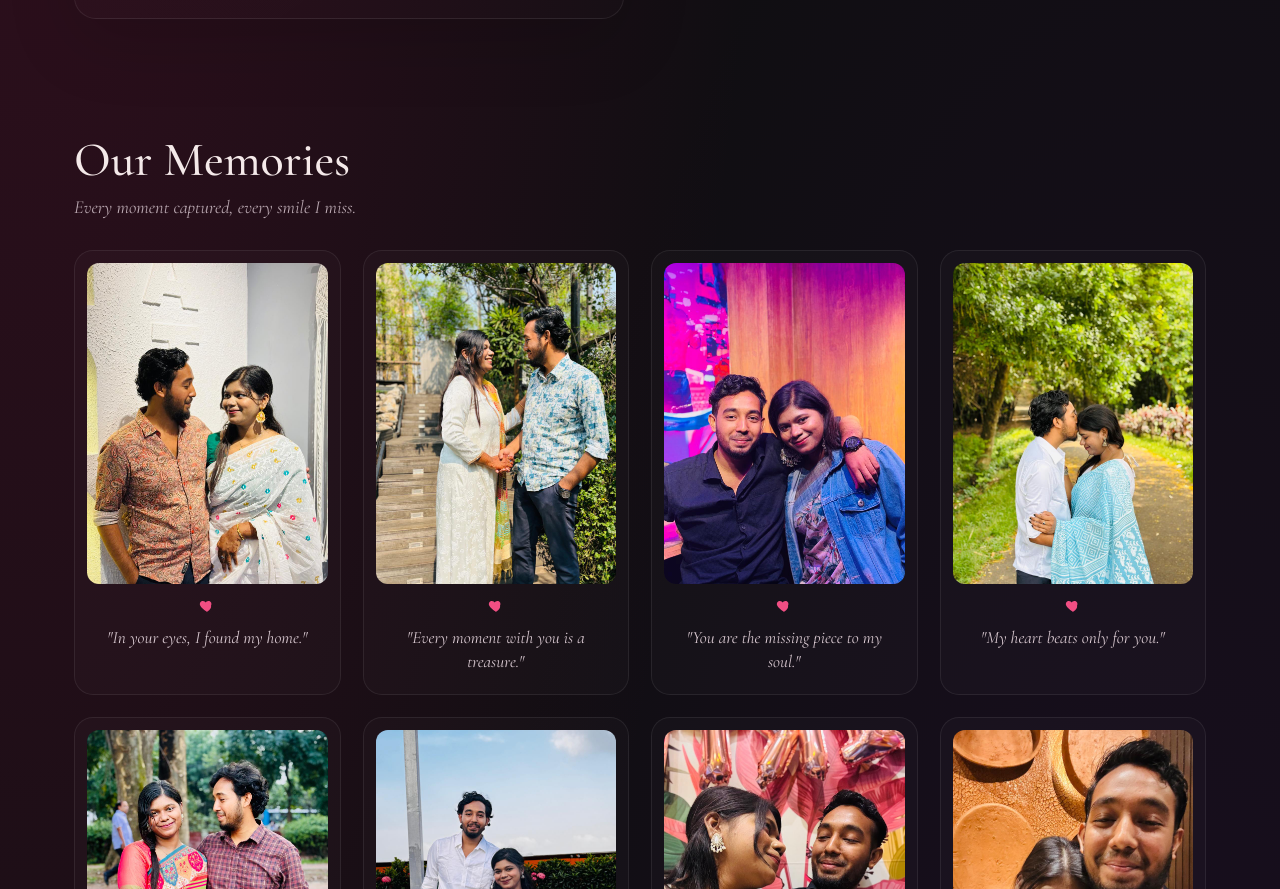
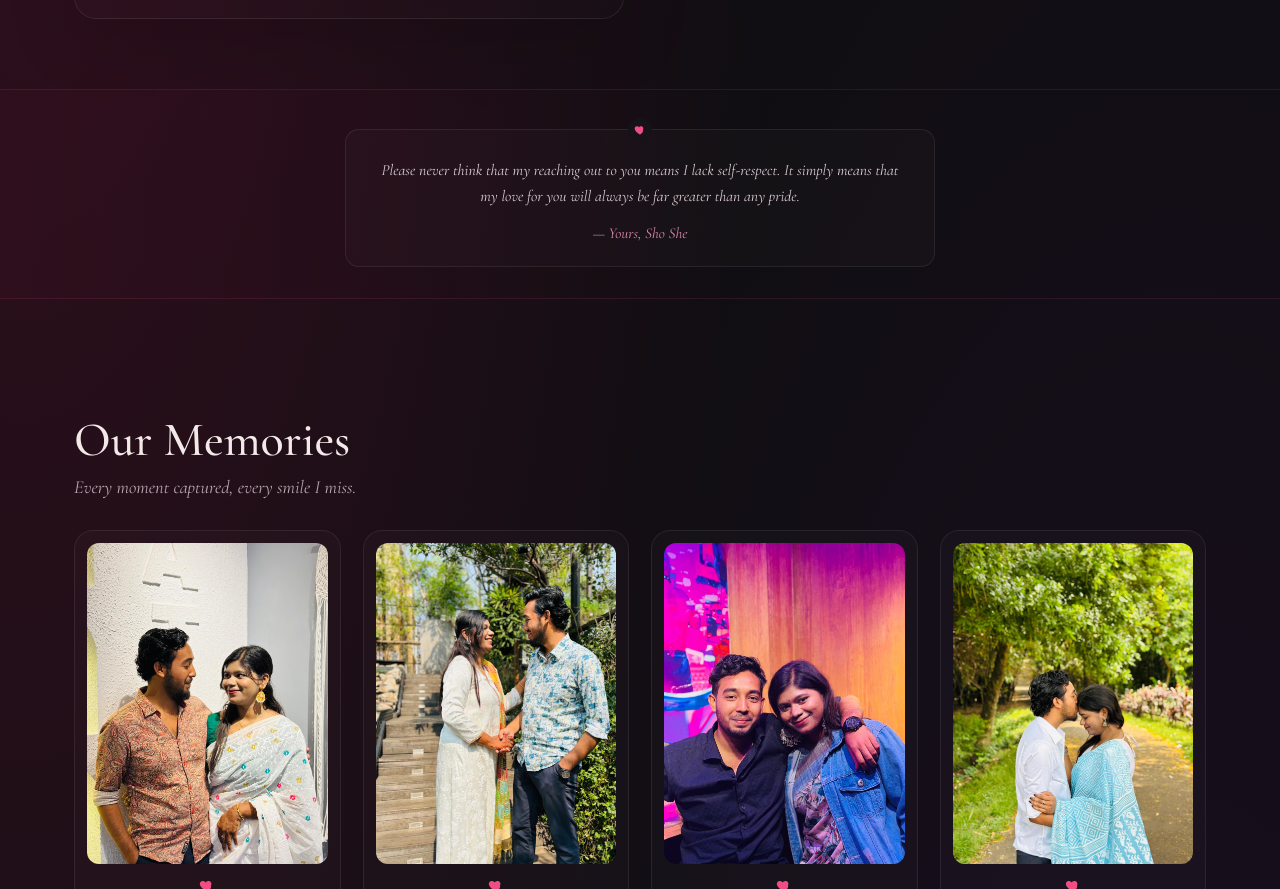
Before and after one commit to mahim25web/dearSaleh, a plain HTML site: page index.html in a window 1280 px wide. Shown: the part 1777-2666 px from the top of the page. Drawn offline with nearby package versions, Linux system fonts and the light colour scheme.

```diff
--- a/css/style.css
+++ b/css/style.css
@@ -77,6 +77,62 @@ main { position: relative; z-index: 1; width: min(1200px, 100%); margin: 0 auto;
 
 /* Collections */
 section { margin-top: 112px; }
+.love-note {
+  position: relative;
+  width: 100vw;
+  margin: 70px 0 0 calc(50% - 50vw);
+  padding: 40px 24px 32px;
+  background: linear-gradient(90deg, rgba(89, 15, 47, .12), rgba(16, 14, 18, .04) 60%);
+}
+.love-note::before,
+.love-note::after {
+  position: absolute;
+  right: 0;
+  left: 0;
+  height: 1px;
+  background: rgba(240, 78, 131, .13);
+  content: '';
+}
+.love-note::before { top: 0; }
+.love-note::after { bottom: 0; }
+.love-note-card {
+  position: relative;
+  width: min(590px, 100%);
+  margin: 0 auto;
+  padding: 28px 30px 24px;
+  border: 1px solid var(--line);
+  border-radius: 14px;
+  background: rgba(255,255,255,.018);
+  text-align: center;
+}
+.love-note-heart {
+  position: absolute;
+  top: -12px;
+  left: 50%;
+  display: grid;
+  width: 24px;
+  height: 24px;
+  place-items: center;
+  border-radius: 50%;
+  background: #171218;
+  transform: translateX(-50%);
+}
+.love-note-heart svg { width: 12px; height: 12px; fill: var(--pink); }
+.love-note-card blockquote {
+  color: #d9cbd1;
+  font-family: 'Cormorant Garamond', serif;
+  font-size: .98rem;
+  font-style: italic;
+  line-height: 1.65;
+}
+.love-note-card cite {
+  display: block;
+  margin-top: 14px;
+  color: var(--pink-soft);
+  font-family: 'Cormorant Garamond', serif;
+  font-size: .95rem;
+  font-style: italic;
+}
 .sec-head { margin-bottom: 32px; text-align: left; }
 .sec-head h2 { color: var(--cream); font-family: 'Cormorant Garamond', serif; font-size: clamp(2rem, 4vw, 3rem); font-weight: 500; }
 .sec-head p { margin-top: 7px; color: var(--muted); font-family: 'Cormorant Garamond', serif; font-size: 1.15rem; font-style: italic; }
@@ -122,6 +178,8 @@ section { margin-top: 112px; }
   .quote { padding: 28px 25px; }
   .feature-card { width: min(100%, 410px); }
   section { margin-top: 80px; }
+  .love-note { margin-top: 48px; padding: 34px 20px 26px; }
+  .love-note-card { padding: 25px 20px 20px; }
 }
 @media (max-width: 480px) {
   main { padding: 40px 18px 100px; }
@@ -137,6 +195,11 @@ section { margin-top: 112px; }
   .song-cover { max-height: 140px; }
   #openLetter { right: 14px; bottom: 14px; }
 }
+@media (max-width: 600px) {
+  #songGrid { grid-template-columns: minmax(0, 1fr); gap: 16px; }
+  #songGrid .song { width: min(100%, 520px); justify-self: center; padding: 12px 12px 16px; }
+  #songGrid .spotify-embed { height: 152px; min-height: 152px; }
+}
 @media (prefers-reduced-motion: reduce) {
   *, *::before, *::after { scroll-behavior: auto !important; animation-duration: .01ms !important; animation-iteration-count: 1 !important; transition-duration: .01ms !important; }
 }
--- a/index.html
+++ b/index.html
@@ -32,6 +32,14 @@
     </figure>
   </div>
 
+  <section class="love-note" aria-label="A note about love">
+    <article class="love-note-card">
+      <span class="love-note-heart"><svg viewBox="0 0 24 24" aria-hidden="true"><path d="M12 21s-7.5-4.6-10-9.2C.3 8.4 2 4.5 5.8 4.5c2.2 0 3.6 1.2 4.2 2.3.6-1.1 2-2.3 4.2-2.3 3.8 0 5.5 3.9 3.8 7.3C19.5 16.4 12 21 12 21z"/></svg></span>
+      <blockquote id="loveNote"></blockquote>
+      <cite id="loveNoteSign"></cite>
+    </article>
+  </section>
+
   <section id="memories">
     <div class="sec-head"><h2 id="memTitle"></h2><p id="memSub"></p></div>
     <div class="grid" id="memGrid"></div>
--- a/js/config.js
+++ b/js/config.js
@@ -32,6 +32,8 @@ And no matter where life takes us, our story will always remain something specia
 With love,
 Someone who once wished for a forever with you. ❤️`,
   mainSign:  "— Yours, Sho She",
+  loveNote: "Please never think that my reaching out to you means I lack self-respect. It simply means that my love for you will always be far greater than any pride.",
+  loveNoteSign: "— Yours, Sho She",
 
   memoriesTitle: "Our Memories",
   memoriesSub:   "Every moment captured, every smile I miss.",
--- a/js/script.js
+++ b/js/script.js
@@ -18,6 +18,8 @@ $('heroTitle').textContent = CONFIG.heroTitle;
 $('heroSub').textContent = CONFIG.heroSub;
 $('mainQuote').textContent = CONFIG.mainQuote;
 $('mainSign').textContent = CONFIG.mainSign;
+$('loveNote').textContent = CONFIG.loveNote;
+$('loveNoteSign').textContent = CONFIG.loveNoteSign;
 $('memTitle').textContent = CONFIG.memoriesTitle;
 $('memSub').textContent = CONFIG.memoriesSub;
 $('songTitle').textContent = CONFIG.songsTitle;
```
